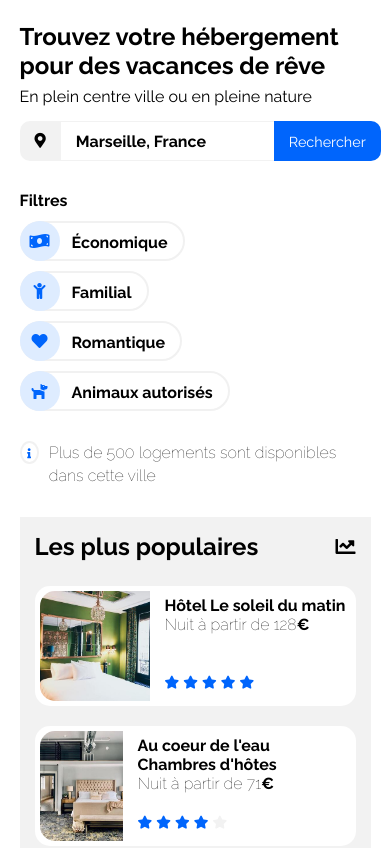
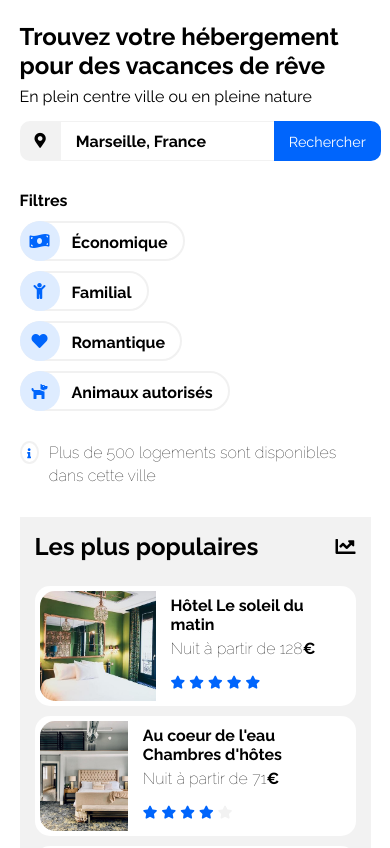
Before and after one commit to Noor-189/NoorMakria_2_17032021, a plain HTML site: page index.html in a window 390 px wide. Shown: the part 180-1028 px from the top of the page. Drawn offline with Linux system fonts and the light colour scheme.

Commit message:
amélioration mise en page popular hosting (margin en fonction du responsive) - taille image 2ème carte toujours pas résolue ...

```diff
--- a/index.html
+++ b/index.html
@@ -208,7 +208,7 @@
                             <!-- popular card 2 Au coeur de l'eau Chambres d'hôtes -->
                             <div class="popularCard">
                                 <a href="#">
-                                    <p><img src="images\hebergements\4_small\aw-creative-VGs8z60yT2c-unsplash.jpg" alt="Au coeur de l'eau Chambres d'hôtes"></p>
+                                    <p><img src="images\hebergements\3_medium\aw-creative-VGs8z60yT2c-unsplash.jpg" alt="Au coeur de l'eau Chambres d'hôtes"></p>
                                     <div class="flex-popularCardPresentation">
                                         <div class="popularCardPresentation">
                                             <h3>Au coeur de l'eau Chambres d'hôtes</h3>
--- a/styles.css
+++ b/styles.css
@@ -21,7 +21,7 @@ p {
     font-weight: lighter;
 }
 
-/* header */
+/* --------- header --------- */
  nav {
      display: flex;
      justify-content: space-between;
@@ -31,7 +31,7 @@ p {
      width: 90px;
  }
 
- /* nav */
+ /* --------- nav --------- */
 #navLinks, #sectionLinks {
     display: flex;
     flex-wrap: wrap;
@@ -54,7 +54,7 @@ nav li:hover a {
 /*Lorsque le li est hover, le lien a à l'intérieur devient bleu*/
 }
 
-/* main: search section - input*/
+/*  --------- search section - input --------- */
 #searchPresentation {
     padding-top: 25px;
     font-weight: bold;
@@ -98,7 +98,7 @@ nav li:hover a {
     font-size: 15px;
 }
 
-/* main: search section - filters */
+/* --------- search section - filters --------- */
 #filters { /*toute la div filtres*/
     display: flex;
     flex-wrap: wrap;
@@ -144,7 +144,7 @@ nav li:hover a {
 }
 
 
-/* main: search section - info */
+/* --------- search section - info --------- */
 #information {
     display: flex;
     margin-bottom: 30px;
@@ -168,7 +168,7 @@ nav li:hover a {
 }
 
 
-/* section hosting in Marseille */
+/* --------- section hosting in Marseille --------- */
 #marseilleHosting {
     background-color: #F2F2F2;
     border-radius: 15px;
@@ -224,7 +224,7 @@ nav li:hover a {
     color: #F2F2F2;
 }
 
-/* Section popular Hosting */
+/* --------- Section popular Hosting --------- */
 #popularHosting {
     background-color: #F2F2F2;
     border-radius: 15px;
@@ -243,7 +243,7 @@ nav li:hover a {
 .popularCard {
     background-color: white;
     border-radius: 15px;
-    margin-bottom: 20px;
+    margin-bottom: 45px;
 }
 .popularCard a { /*image et texte cote à cote*/
     display: flex;
@@ -251,7 +251,7 @@ nav li:hover a {
 .popularCard p:first-child { /*contenant des cartes populaires*/
     padding: 5px;
     height: 120px;
-    width: 120px;
+    width: 130px;
 }
 .popularCard img { /*images populaires*/
     border-radius: 15px 0 0 15px;
@@ -259,6 +259,9 @@ nav li:hover a {
     object-position: center;
     height: 100%;
     width: 100%;
+}
+.popularCardPresentation h3 {
+    padding-bottom: 5px;
 }
 .flex-popularCardPresentation { /*contenu des cartes populaires*/
     display: flex;
@@ -271,7 +274,7 @@ nav li:hover a {
     color: #F2F2F2;
 }
 
-/*Mise en page flexbox hosting section*/
+/* --------- Mise en page flexbox hosting section --------- */
 #hosting {
     display: flex;
     justify-content: space-between;
@@ -286,13 +289,13 @@ nav li:hover a {
     flex: 0 0 31.5%;
 }
 #marseilleHosting {
-    flex-basis: 70%;
+    flex-basis: 67%;
 }
 #popularHosting {
-    flex-basis: 27%;
+    flex-basis: 30%;
 }
 
-/*Section Activities in Marseille*/
+/* --------- Section Activities in Marseille --------- */
 #activitiesGroup {
     height: 300px;
 }
@@ -331,7 +334,7 @@ nav li:hover a {
     padding: 15px 0 15px 15px;
 }
 
-/* Mise en page de la section activities */
+/* --------- Mise en page de la section activities --------- */
 .activitiesGroup {
     display: flex;
     justify-content: space-between;
@@ -341,7 +344,7 @@ nav li:hover a {
     flex-basis: 23%;
 }
 
-/* Footer */
+/* --------- Footer --------- */
 footer {
     background-color: #F2F2F2;
     display: flex;
@@ -355,19 +358,19 @@ footer {
     padding-bottom: 15px;
 }
 
-/* Padding des grandes sections */
+/* --------- Padding des grandes sections --------- */
 #marseilleHosting, #popularHosting, #activities {
     padding: 25px;
 }
 
-/* enlever styles par défaut des liens */
+/* --------- enlever styles par défaut des liens --------- */
 .hostingCard a, nav li a, #marseilleHosting h3 a,
 .popularCard a, .activityCard a, footer a {
     text-decoration: none;
     color: black;
 }
 
-/* Media queries */
+/* --------- Media queries --------- */
 @media screen and (max-width: 768px) {
     #container {
     }
@@ -421,6 +424,9 @@ footer {
         display: flex;
         flex-direction: column-reverse;
     }
+    .popularCard {
+        margin-bottom: 10px;
+    }
     .filter {
         margin-bottom: 10px;
     }
```
